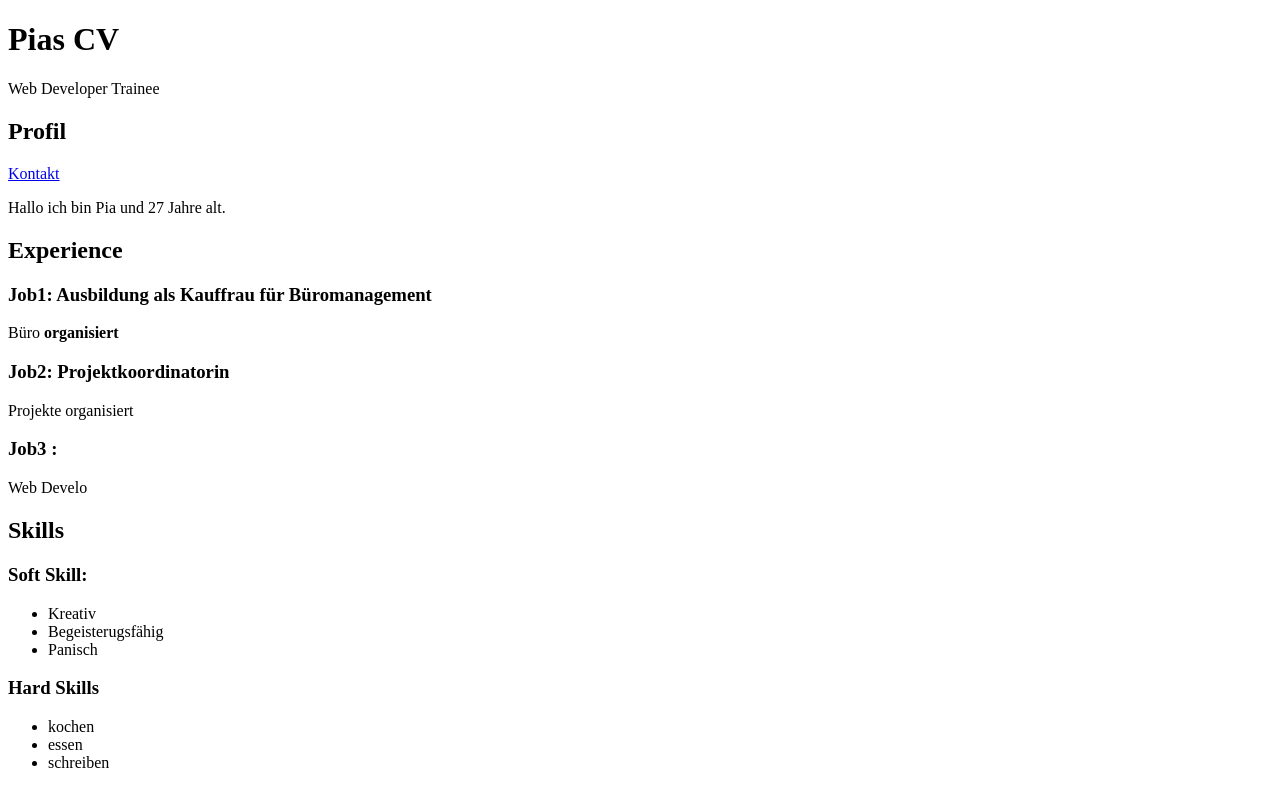
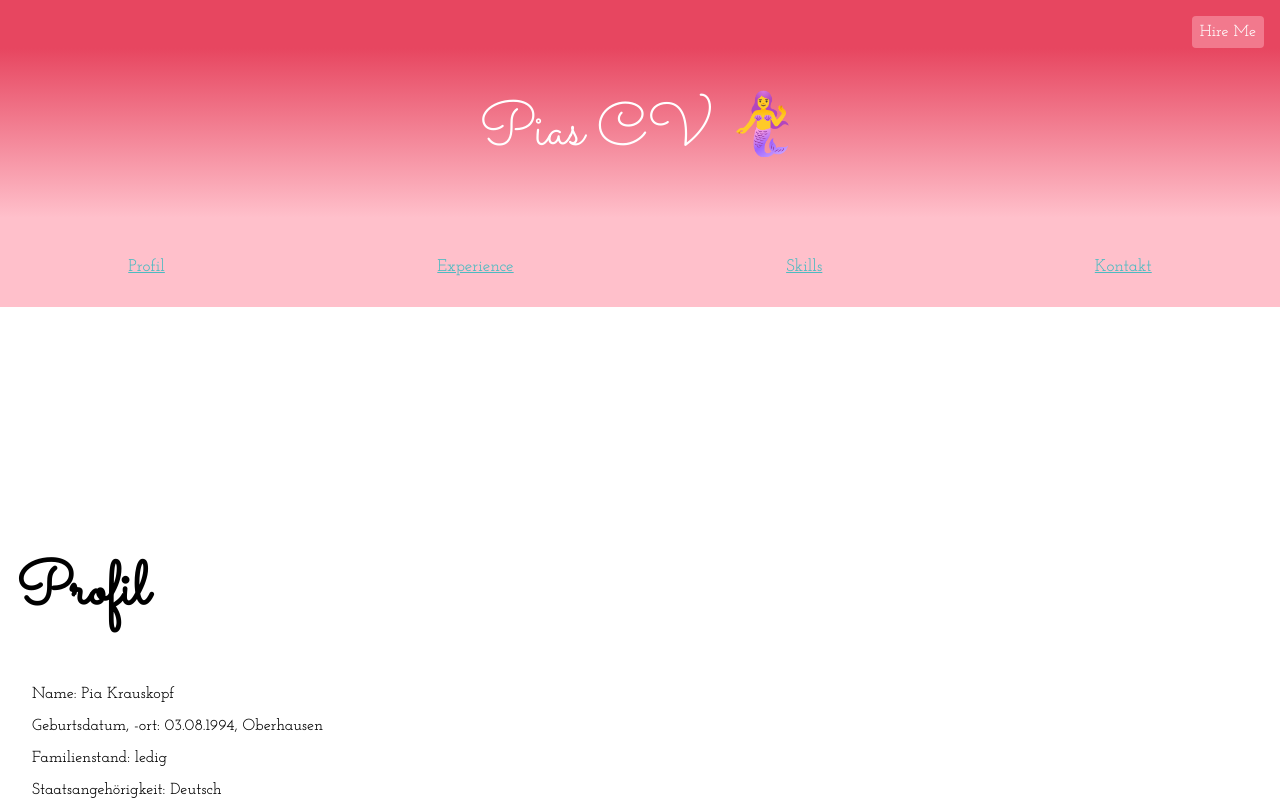
Before and after one commit to pikopf/First-steps-with-HTML-CSS, a plain HTML site: page index.html in a window 1280 px wide. Shown: the top 802 px of the page. Drawn offline with Linux system fonts and the light colour scheme.

Commit message:
Add files via upload

```diff
--- a/index.html
+++ b/index.html
@@ -7,70 +7,94 @@
     <meta name="viewport" content="width=device-width, initial-scale=1.0">
     <meta name="author" content="Pia Krauskopf">
     <meta name="description" content="Das wird mein CV">
+    <link rel="stylesheet" href="style.css">
+    <link rel="preconnect" href="https://fonts.googleapis.com">
+    <link rel="preconnect" href="https://fonts.gstatic.com" crossorigin>
+    <link href="https://fonts.googleapis.com/css2?family=Sacramento&display=swap" rel="stylesheet">
+
+    <link rel="preconnect" href="https://fonts.googleapis.com">
+    <link rel="preconnect" href="https://fonts.gstatic.com" crossorigin>
+    <link href="https://fonts.googleapis.com/css2?family=Josefin+Slab:wght@500&display=swap" rel="stylesheet">
+
+
     <title>CV</title>
 </head>
 
 <body>
-    <header>
-        <h1>Pias CV</h1>
-        <p>Web Developer Trainee</p>
-    </header>
-    <main>
-        <article>
-            <section>
-                <header>
-                    <h2>Profil</h2>
-                    <a href="#Kontakt">Kontakt</a>
-                </header>
-                <article>
-                    <p> Hallo ich bin Pia und 27 Jahre alt. </p>
+    <header class="header1">
+        <h1>
+            Pias CV
+        </h1>
+
+        <article class="header">
+            <section class="PiasCV">
+                <div class="div1">Pias CV</div>
+                <div class="mermaid">🧜‍♀️</div>
+                <aside class="hire-me">Hire Me</aside>
+            </section>
+
+
 
         </article>
-            </section>
-            <section>
-                <header>
-                    <h2>Experience</h2>
-                </header>
-                <article>
-                    <section>
-                        <header>
-                            <h3>Job1: Ausbildung als Kauffrau für Büromanagement </h3>
-                            <p> Büro <strong>organisiert</strong> </p>
+
+
+
     </header>
 
 
-                    </section>
-                    <section>
-                        <header>
-                            <h3>Job2: Projektkoordinatorin</h3>
+    <nav class="navigation">
+        <a href="#Profil">Profil</a>
+        <a href="#Experience">Experience</a>
+        <a href="#Skills">Skills</a>
+        <a href="#Kontakt">Kontakt</a>
+    </nav>
+
+    <main class="main">
+
+        <article id="Profil">
+
+            <h2 class="article-heading">Profil</h2>
+
+            <p> Name: Pia Krauskopf</p>
+            <p> Geburtsdatum, -ort: 03.08.1994, Oberhausen</p>
+            <p> Familienstand: ledig</p>
+            <p>Staatsangehörigkeit: Deutsch </p>
+        </article>
+
+        <article id="Experience">
+
+            <h2 class="article-heading">Experience</h2>
+
+            <h3 class="experience-heading">
+                Kauffrau für Büromanagement
+            </h3>
+            <p class="experience-subheading">January 2018 - June 2020</p>
+            <p> Büro <strong>organisiert</strong> </p>
+
+            <h3 class="experience-heading">Job2: Projektkoordinatorin</h3>
             <p>Projekte organisiert</p>
-                        </header>
+
+            <h3 class="experience-heading">Job3 :</h3>
+            Web Developerin
+
+        </article>
 
 
-                    </section>
-                    <section>
-                        <h3>Job3 :</h3>
-                        Web Develo
-                    </section>
+        <article id="Skills">
 
-                </article>
-            </section>
-            <section>
-                <header>
-                    <h2>Skills</h2>
-                </header>
-                <article>
-                    <section>
+            <h2 class="article-heading">Skills</h2>
+
             <h3>Soft Skill: </h3>
+
             <ul>
                 <li>Kreativ</li>
                 <li>Begeisterugsfähig</li>
                 <li>Panisch</li>
             </ul>
 
-                    </section>
-                    <section>
+
             <h3>Hard Skills</h3>
+
             <ul>
                 <li>kochen</li>
                 <li>essen</li>
@@ -78,25 +102,40 @@
             </ul>
 
 
-                    </section>
+
+            NEUREUTER FAIR MEDIA GmbH, 50% im kaufmännischen Bereich (Buchhaltung/Controlling/Personal) und 50%
+            Project Account Manager
+            Projektkoordinatorin, smart-Q Softwaresysteme in Bochum
+            Key Account Manager, DiVA Tech GmbH in Wesel
+            10.2014 - 12.2020 01.2018 - 06.2020 09.2017 - 12.2017
+            01.2017 - 03.2017 08.2016 - 09.2016 03.2016 - 07.2016
+            08.2012 - 08.2013 09.2011 - 10.2011 10.2009 - 11.2009
+            EDV-Kenntnisse:
+            Microsoft Office keytech DMS
+            Sonstiges:
+            06.2012
+            ___________________ Pia Krauskopf
+            Aushilfs- / Teilzeitkraft bei Wellensteyn International GmbH & CO.KG, Oberhausen
+            Ausbildung als Kauffrau für Büromanagement, bei der keytech Software GmbH in Recklinghausen
+            Studiengang: International Marketing, an der Hochschule Fontys in Venlo
+            Au Pair in Amerika, Great Falls
+            Praktikum im evangelischen Kindergarten, Bottrop
+            Teilzeitkraft 80 Std. im Movie Park Germany als Game Host für HB Leisure Ltd.
+            Servicekraft bei durstevent Catering + Logistik Schulpraktikum im OT Grafenwald, Bottrop
+            Schulpraktikum in der Glocken Apotheke, Bottrop
+            Führerschein Klasse B
+
+        </article>
 
 
-                </article>
-            </section>
-            <br> <br><br><br><br><br><br><br><br><br>
-            <br> <br><br><br><br><br><br><br><br><br>
-            <br> <br><br><br><br><br><br><br><br><br>
-            <br> <br><br><br><br><br><br><br><br><br>
-        </article>
         <footer id="Kontakt">
-            <header>
-                <h2>Kontakt </h2>
+
+            <h2 class="article-heading">Kontakt </h2>
             <ol>
                 <li>telefon</li>
                 <li><a href="mailto:robin@batman.com">Email</a></li>
                 <li>post</li>
             </ol>
-            </header>
 
         </footer>
 
--- /dev/null
+++ b/style.css
@@ -0,0 +1,247 @@
+* {
+  box-sizing: border-box;
+}
+
+html {
+  font-family: "Josefin Slab", serif;
+  font-size: 16 px;
+  --link-selection: grey;
+  --hire-me-background: rgb(242, 121, 141);
+}
+
+main {
+  padding: 10rem;
+  margin: 1rem;
+}
+
+/**@media screen and (min-width: 768px) {
+  html {
+    font-size: 18px;
+  }
+}
+
+@media screen and (min-width: 992px) {
+  html {
+    font-size: 20px;
+  }
+}**/
+
+h1 {
+  color: white;
+  font-size: 0.1px;
+  font-family: "Sacramento", cursive;
+}
+
+.header {
+  display: flex;
+  justify-content: center;
+  align-items: center;
+}
+
+.PiasCV {
+  padding: 1rem;
+  padding-right: 1rem;
+  border: 5px; /**solid red**/
+  height: 90px;
+  display: flex;
+  align-items: centre;
+}
+
+div {
+  margin-top: 0;
+  border: 1px; /**solid black**/
+  font-size: 45pt;
+  font-family: "Sacramento", cursive;
+  color: white;
+  display: flex;
+  justify-content: centre;
+}
+
+.div1 {
+  padding-right: 1rem;
+}
+
+.mermaid {
+  z-index: 2;
+  display: flex;
+  position: static;
+  background-color: transparent;
+  transition: 1s;
+}
+
+.mermaid:hover {
+  transform: rotate(2000deg);
+}
+
+.PiasCV:hover .mermaid {
+  transform: translate(60rem) rotate(2000deg);
+  transform: scale(5) .hire-me;
+}
+
+.profession {
+  color: white;
+}
+
+h2 {
+  color: black;
+  font-size: 45pt;
+  font-family: "Sacramento", cursive;
+}
+
+body {
+  margin: 0;
+}
+
+::selection {
+  background-color: var(--link-selection, grey);
+  color: white;
+}
+
+/**************************************************************/
+/* Specific Stylings */
+
+.header1 {
+  padding: 5rem;
+  padding-top: 4.5rem;
+  text-align: center;
+  background-image: linear-gradient(rgb(231, 70, 96) 20%, pink 90%);
+}
+
+.heading-group {
+  font-size: 4rem;
+}
+
+.profession {
+  font-size: 0.25em;
+}
+
+.hire-me {
+  z-index: 1;
+  position: fixed;
+  right: 16px;
+  top: 16px;
+  padding: 8px;
+  border-radius: 4px;
+  background: var(--hire-me-background, red);
+  color: white;
+  transform-origin: 50% 50%;
+  transition: transform 1s;
+}
+
+.hire-me:hover {
+  transform: rotate(2000deg);
+}
+
+.header:hover .hire-me {
+  transform-origin: 100% 10%;
+  transform: scale(5);
+}
+
+.shadow:hover .hire-me {
+  transform: rotate(2000deg);
+}
+
+@media print {
+  .navigation {
+    display: none;
+  }
+}
+
+.navigation {
+  background-image: linear-gradient(pink 100%, rgb(231, 70, 96) 90%);
+  align-items: center;
+  position: sticky;
+  top: 0%;
+  padding-top: 1rem;
+  padding-bottom: 2rem;
+  display: flex;
+  flex-direction: column;
+  gap: 1rem;
+}
+
+a:link {
+  color: rgb(76, 187, 193);
+}
+a:visited {
+  color: blanchedalmond;
+}
+
+a:hover {
+  color: rgb(255, 106, 0);
+  background-color: white;
+}
+
+a:active {
+  color: red;
+  background-color: rgb(120, 85, 135);
+}
+
+.main {
+  margin: 0 auto;
+  padding: 1rem;
+}
+
+.main > * + * {
+  margin-top: 3rem;
+}
+
+.main > * {
+  border-top: 0.125rem solid grey;
+  padding: 0 1rem;
+}
+
+.main > *:first-child {
+  border-top: none;
+}
+
+.article-heading {
+  position: relative;
+  padding-top: 175px;
+  left: -1rem;
+  z-index: -1;
+}
+
+.experience-header {
+  display: flex;
+  flex-direction: column;
+}
+
+@media screen and (min-width: 768px) {
+  .main > * + * {
+    margin-top: 5rem;
+  }
+
+  .nav-link + .nav-link {
+    margin-left: 1rem;
+  }
+  .experience-header {
+    display: flex;
+    flex-direction: row;
+    align-items: baseline;
+    justify-content: space-between;
+  }
+}
+
+@media screen and (min-width: 992px) {
+  .navigation {
+    flex-direction: row;
+    justify-content: space-around;
+    font-size: 17px;
+  }
+}
+
+.experience-heading {
+  display: inline-block;
+}
+
+.experience-subheading {
+  display: inline-block;
+}
+
+#Kontakt {
+  margin-right: 0;
+  background-image: linear-gradient(transparent 50%, pink 80%);
+  padding: 5rem;
+  padding-top: 4.5rem;
+  padding-bottom: 10rem;
+}
```
Lines whose indentation alone changed are shown as unchanged.
